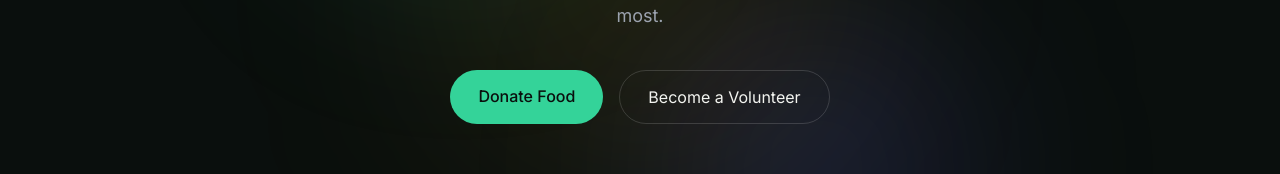
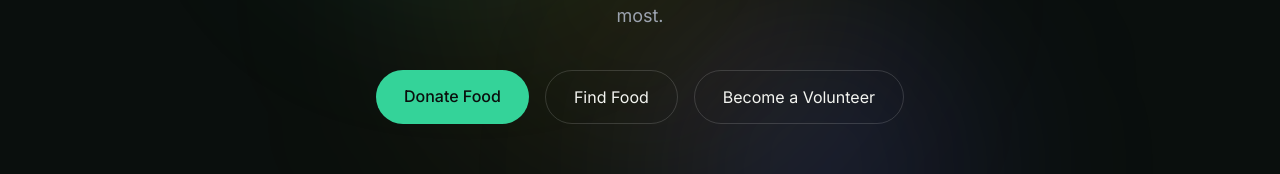
Before and after one commit to ayush87914/AnnSetu-Platform, a React (Vite) app in the folder frontend/: page / in a window 1280 px wide. Shown: the part 419-593 px from the top of the page. Built offline with nearby package versions, Linux system fonts and the light colour scheme; no server answers.

Commit message:
Added Find Food button to hero section linking to Available Food page

```diff
--- a/frontend/src/components/Hero.jsx
+++ b/frontend/src/components/Hero.jsx
@@ -52,7 +52,8 @@ export default function Hero() {
         className="relative z-10 flex flex-col sm:flex-row gap-4 mt-10"
       >
         <a href="/register" className="px-7 py-3.5 rounded-full bg-primary text-bg font-medium hover:shadow-[0_0_30px_rgba(52,211,153,0.5)] transition-all text-center">Donate Food</a>
-        <a href="/register" className="px-7 py-3.5 rounded-full border border-white/15 text-textmain hover:border-primary/50 hover:text-primary transition-all text-center">Become a Volunteer</a>
+<a href="/available-food" className="px-7 py-3.5 rounded-full border border-white/15 text-textmain hover:border-primary/50 hover:text-primary transition-all text-center">Find Food</a>
+<a href="/register" className="px-7 py-3.5 rounded-full border border-white/15 text-textmain hover:border-primary/50 hover:text-primary transition-all text-center">Become a Volunteer</a>
       </motion.div>
 
       <div className="relative z-10 w-full max-w-4xl mt-24 hidden md:block">
```
